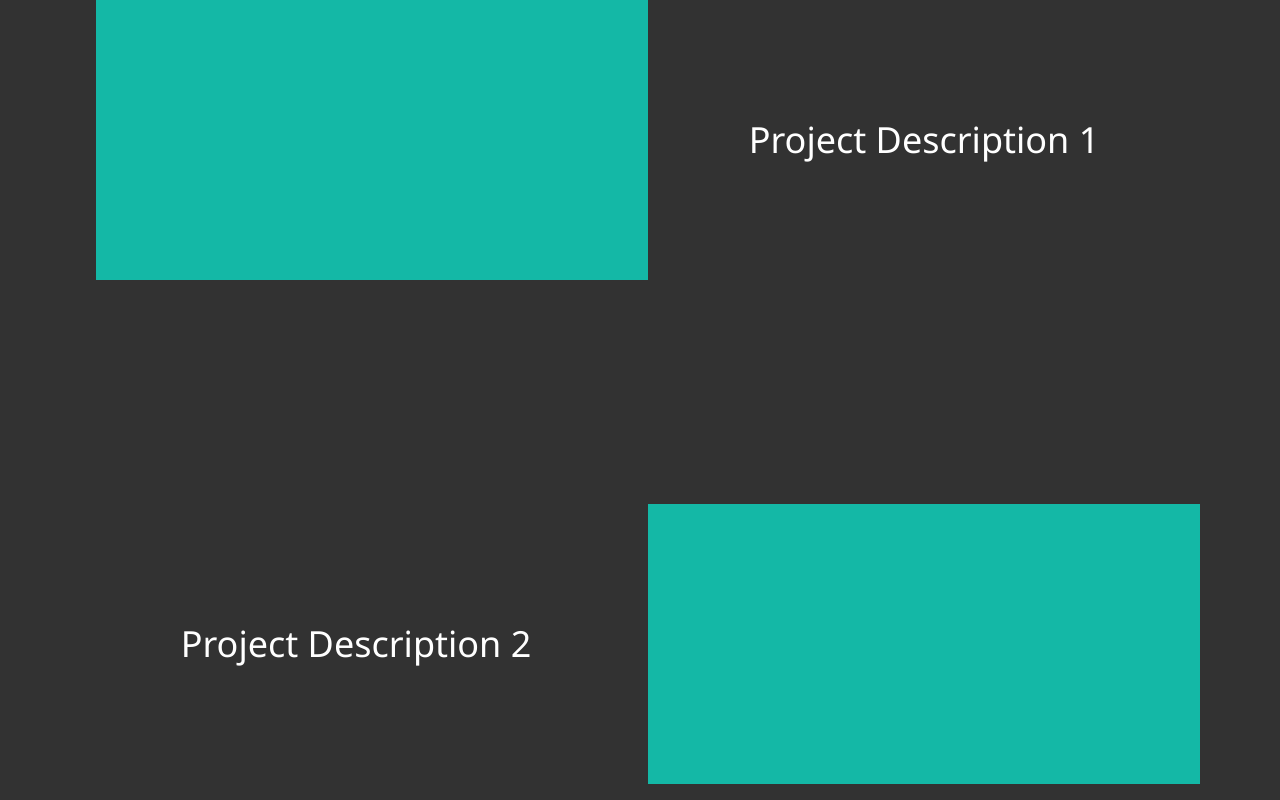
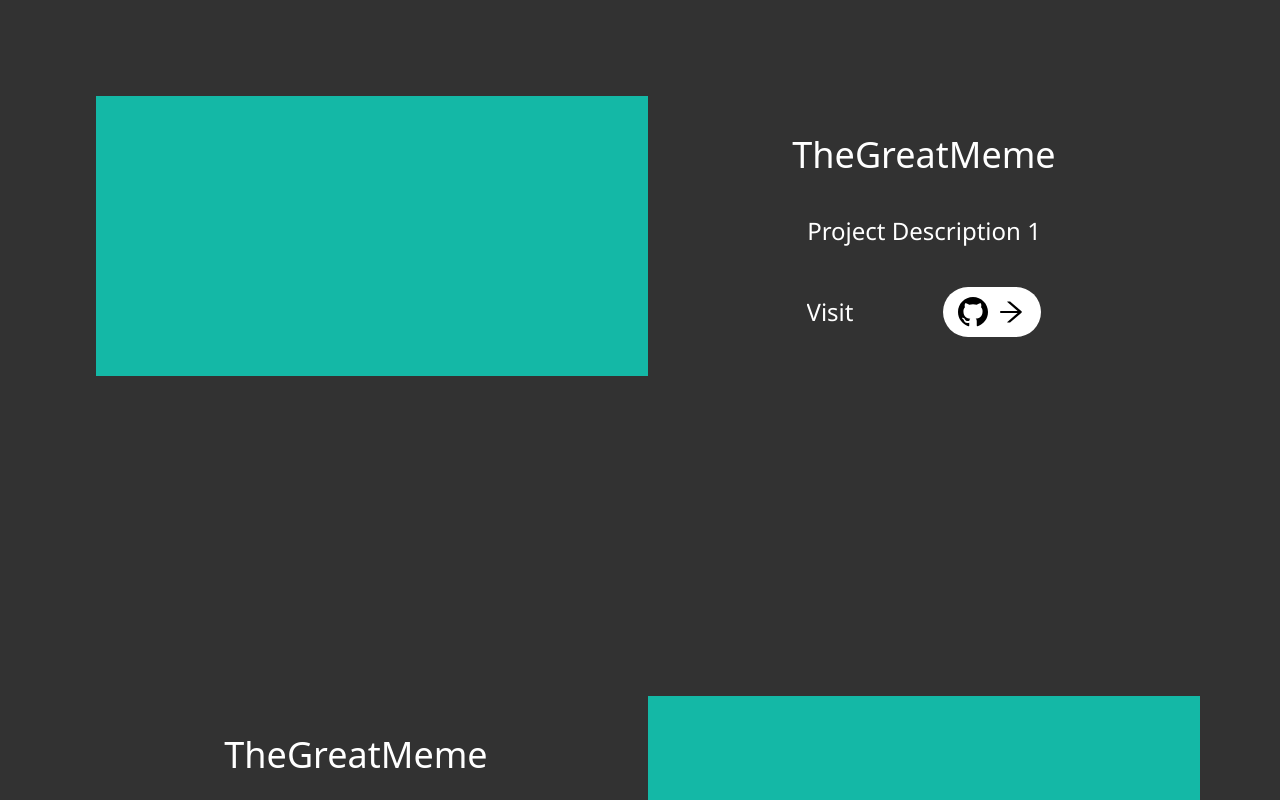
Before and after one commit to RomainDesson/Romain-Desson-Portfolio, a React (Vite) app: page / in a window 1280 px wide. Shown: the part 1180-1980 px from the top of the page. Built offline with nearby package versions, Linux system fonts and the light colour scheme; some icons are missing; a web font is replaced by a local one.

Commit message:
improve experiences section and add resume link

```diff
--- a/src/components/Contact/Contact.tsx
+++ b/src/components/Contact/Contact.tsx
@@ -7,7 +7,7 @@ import LinkedinIcon from '../../../public/linkedin.svg'
 import GithubIcon from '../../../public/github.svg'
 import {Footer} from "../Footer/Footer.tsx";
 import axios from 'axios'
-import {sendGridEndpoint} from "../../endpoints.ts";
+import {downloadResumeEndpoint, sendGridEndpoint} from "../../endpoints.ts";
 import {ChangeEvent, FormEvent, useState} from "react";
 
 export const Contact = () => {
@@ -57,7 +57,7 @@ export const Contact = () => {
                     {t('contact')}
                 </h1>
                 <div className='flex justify-center mt-16 md:mb-8 text-3xl'>
-                    <Button variant="contained" color="primary" type="submit">
+                    <Button variant="contained" color="primary" type="submit" onClick={() => window.open(downloadResumeEndpoint, "_blank")}>
                         <p className='text-lg'>{t('downloadResume')}</p>
                     </Button>
                 </div>
--- a/src/components/ProjectItem/ProjectItem.tsx
+++ b/src/components/ProjectItem/ProjectItem.tsx
@@ -1,16 +1,29 @@
 import './index.css'
+import {AiOutlineArrowRight} from "react-icons/ai";
+import GithubIcon from '../../../public/github.svg';
 
 type ProjectItemType = {
     text: string
+    name: string
     imgSrc: string
     isReverse?: boolean
 }
 
-export const ProjectItem = ({ text, imgSrc, isReverse }: ProjectItemType) => {
-    console.log(imgSrc)
+export const ProjectItem = ({ text, name, isReverse }: ProjectItemType) => {
+
     return (
-        <div className={`flex flex-col md:flex-row sm:flex-col items-center justify-between space-y-4 md:space-y-0 md:space-x-4 w-full max-w-7xl my-4 md:pt-20 project-item ${isReverse ? '' : 'md:flex-row-reverse'}`}>
-            <p className="text-center w-full md:w-1/2 text-4xl project-text">{text}</p>
+        <div className={`flex flex-col md:flex-row sm:flex-col items-center justify-between space-y-4 md:space-y-0 md:space-x-4 w-full max-w-7xl my-4 md:pt-44 project-item ${isReverse ? '' : 'md:flex-row-reverse'}`}>
+            <div className='flex flex-col gap-10 items-center justify-center w-full md:w-1/2 project-content'>
+                <h3 className="text-center md:w-1/2 text-4xl project-text">{name}</h3>
+                <p className="text-center md:w-1/2 text-2xl project-text">{text}</p>
+                <div className='project-buttons flex flex-row items-center gap-20 order-2'>
+                    <a href="#" className="visit-button text-2xl">Visit</a>
+                    <button className="github-button text-black text-2xl">
+                        <img src={GithubIcon} alt="GitHub" className="github-icon"/>
+                        <AiOutlineArrowRight className="arrow-icon text-3xl" />
+                    </button>
+                </div>
+            </div>
             <div className='overflow-hidden w-full md:w-1/2'>
                 <div className="bg-teal-500 w-full md:w-full h-20vh project-image"></div>
             </div>
--- a/src/components/ProjectItem/index.css
+++ b/src/components/ProjectItem/index.css
@@ -6,6 +6,56 @@
     opacity: 1;
     will-change: transform, opacity;
 }
+.visit-button {
+    position: relative;
+    margin-right: 10px;
+    text-decoration: none;
+    cursor: pointer;
+    overflow: hidden;
+}
+
+.visit-button::after {
+    content: '';
+    position: absolute;
+    width: 100%;
+    height: 3px;
+    bottom: 0;
+    left: 0;
+    background-color: currentColor; /* ou vous pouvez utiliser une couleur spécifique */
+    transform: scaleX(0);
+    transform-origin: bottom right;
+    transition: transform 0.3s ease-out;
+}
+
+.visit-button:hover::after {
+    transform: scaleX(1);
+    transform-origin: bottom left;
+}
+
+.github-button {
+    display: flex;
+    align-items: center;
+    background-color: white;
+    border: none;
+    border-radius: 30px;
+    cursor: pointer;
+    padding: 10px 15px;
+    transition: transform 0.3s ease;
+}
+
+.github-button:hover {
+    transform: scale(1.1);
+}
+
+.github-icon {
+    height: 30px;
+    margin-right: 8px;
+}
+
+.arrow-icon {
+    font-size: 20px;
+}
+
 
 @media (max-width: 768px) {
     .project-item {
--- a/src/components/Projects/Projects.tsx
+++ b/src/components/Projects/Projects.tsx
@@ -12,7 +12,7 @@ export const Projects = () => {
 
         gsap.utils.toArray<any>('.project-item').forEach((item: any, i: number) => {
             let img = item.querySelector('.project-image');
-            let text = item.querySelector('.project-text');
+            let text = item.querySelector('.project-content');
 
             gsap.from(img, {
                 opacity: 0,
@@ -46,19 +46,23 @@ export const Projects = () => {
             <div className="flex flex-col justify-center items-center space-y-32 max-w-7xl mx-auto">
                 <ProjectItem
                     imgSrc="path/to/your/image1.jpg"
+                    name='TheGreatMeme'
                     text="Project Description 1"
                 />
                 <ProjectItem
                     imgSrc="path/to/your/image2.jpg"
+                    name='TheGreatMeme'
                     text="Project Description 2"
                     isReverse
                 />
                 <ProjectItem
                     imgSrc="path/to/your/image3.jpg"
+                    name='TheGreatMeme'
                     text="Project Description 3"
                 />
                 <ProjectItem
                     imgSrc="path/to/your/image4.jpg"
+                    name='TheGreatMeme'
                     text="Project Description 4"
                     isReverse
                 />
--- a/src/endpoints.ts
+++ b/src/endpoints.ts
@@ -1 +1,2 @@
 export const sendGridEndpoint = 'http://34.38.81.122:3000/sendmail'
+export const downloadResumeEndpoint = 'https://storage.cloud.google.com/romain-desson-resume/Romain%20Desson%20Profile.pdf'
--- a/src/translations/fr/fr.json
+++ b/src/translations/fr/fr.json
@@ -20,7 +20,7 @@
   "soundcastDescription": "Votre partenaire d'affaires audio.",
   "soundcastRole": "Rôle : Ingénieur Full-stack",
   "soundcastWork": "Pendant mes années chez Soundcast, j'ai participé à de nombreux aspects d'un projet de startup, de la conception de l'interface utilisateur à la mise en œuvre de micro services back-end.",
-  "startupExperience": "J'ai principalement travaillé avec des startups et j'ai eu l'occasion de voir de nombreuses facettes du processus de développement d'un logiciel et j'ai dû savoir m'adapter à de nombreuses situations.",
+  "startupExperience": "J'ai principalement travaillé avec des startups et j'ai eu l'occasion de voir de nombreuses facettes du processus de développement d'un logiciel. J'ai également dû savoir m'adapter à de nombreuses situations.",
   "toolReact": "React est ma bibliothèque javascript quotidienne, je l'utilise tous le sjours pour des projets professionnels mais aussi personnels.",
   "toolTypescript": "Depuis que j'ai découvert TypeScript, ma vision de l'écosystème JavaScript a changé. Je code plus proprement et plus rapidement tout en évitant beaucoup d'erreurs.",
   "toolNode": "En tant que développeur Javascript, le choix de NodeJs a été évident. Je l'utilise principalement dans des projets personnels lorsque j'ai besoin de créer une api rapidement et simplement avec Express notamment.",
```
